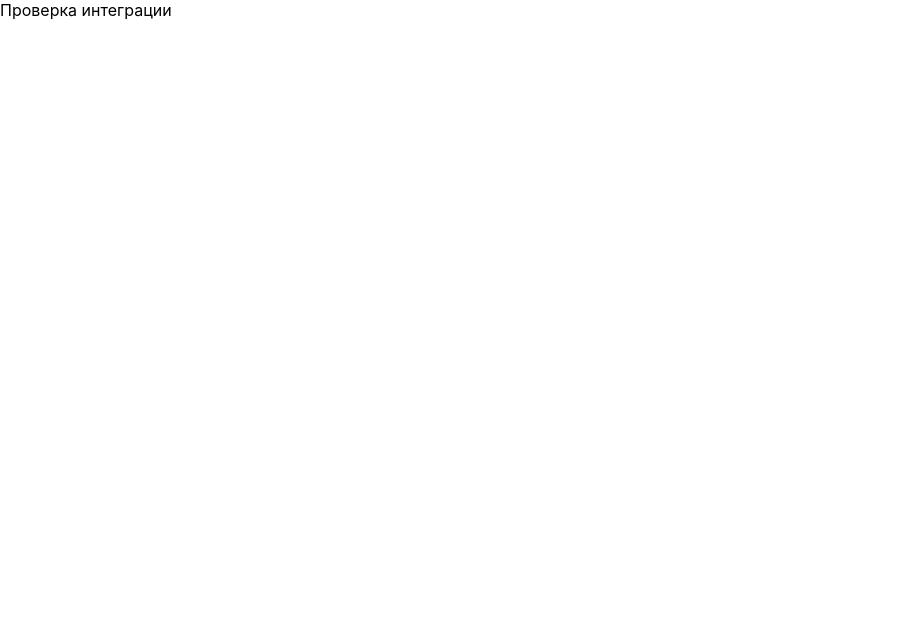
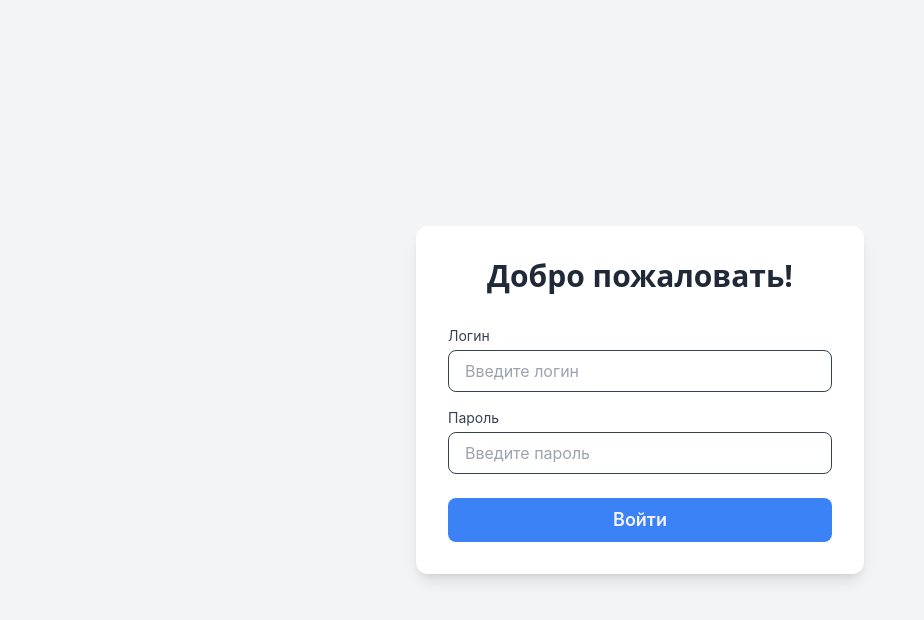
Before and after one commit to MeKiGiWi/mai_py_proj, a React (Create React App) app in the folder frontend/: page / in a window 1280 px wide. Shown: the top 620 px of the page, without its empty margins (0-924 px from the left). Built offline with nearby package versions, Linux system fonts and the light colour scheme; no server answers.

Commit message:
added registration form

```diff
--- a/frontend/src/App.js
+++ b/frontend/src/App.js
@@ -2,37 +2,12 @@ import logo from './logo.svg';
 import './App.css';
 import React, { useEffect } from 'react';
 import axios from 'axios';
+import Registerform from './components/Registerform';
 
-// function App() {
-//   return (
-//     <div className="App">
-//       <header className="App-header">
-//         <img src={logo} className="App-logo" alt="logo" />
-//         <p>
-//           Edit <code>src/App.js</code> and save to reload.
-//         </p>
-//         <a
-//           className="App-link"
-//           href="https://reactjs.org"
-//           target="_blank"
-//           rel="noopener noreferrer"
-//         >
-//           Learn React
-//         </a>
-//       </header>
-//     </div>
-//   );
-// }
-// frontend/src/App.js
-
-function App() {
-  useEffect(() => {
-    axios.get('/api/hello/')
-      .then(response => console.log(response.data))
-      .catch(error => console.error('Ошибка:', error));
-  }, []);
-
-  return <div>Проверка интеграции</div>;
+export default function App() {
+  return (
+    <div className='App'>
+      <Registerform/>
+    </div>
+  );
 }
-
-export default App;
--- /dev/null
+++ b/frontend/src/components/Registerform.js
@@ -0,0 +1,54 @@
+import React from "react";
+import "./Registerform.css"
+
+export default function Registerform(){
+    return (
+        <div className="flex min-h-screen bg-gray-100 p-4 items-center justify-center">
+            <div className="w-full max-w-md">
+                <form className="bg-white rounded-xl shadow-lg p-8 space-y-6">
+                    <h1 className="font-sans text-3xl font-semibold text-gray-800 mb-8">Добро пожаловать!</h1>
+
+                    <div className="space-y-4">
+                        <div>
+                            <label
+                            htmlFor="username"
+                            className="mb-1 block text-sm font-normal text-gray-700 text-left">
+                                Логин
+                            </label>
+                            <input
+                            type="text"
+                            placeholder="Введите логин"
+                            className="px-4 py-2 border border-gray-700 rounded-lg w-full"
+                            />
+                        </div>
+
+                        <div>
+                            <label
+                            htmlFor="username"
+                            className="mb-1 block text-sm font-normal text-gray-700 text-left">
+                                Пароль
+                            </label>
+                        <input
+                            type="text"
+                            placeholder="Введите пароль"
+                            className="px-4 py-2 border border-gray-700 rounded-lg w-full"
+                            />
+                        </div>
+                    </div>
+
+                    <div className="space-y-4">
+                        <div>
+                            <button
+                            type="signin"
+                            className="bg-blue-500 py-2 rounded-lg w-full
+                             text-gray-100 font-semibold text-center text-lg hover:bg-blue-600 transition">
+                                Войти
+                            </button>
+
+                        </div>
+                    </div>
+                </form>
+            </div>
+        </div>
+    );
+}
--- a/frontend/src/index.css
+++ b/frontend/src/index.css
@@ -1,3 +1,6 @@
+@tailwind base;
+@tailwind components;
+@tailwind utilities;
 body {
   margin: 0;
   font-family: -apple-system, BlinkMacSystemFont, 'Segoe UI', 'Roboto', 'Oxygen',
--- /dev/null
+++ b/frontend/tailwind.config.js
@@ -0,0 +1,10 @@
+/** @type {import('tailwindcss').Config} */
+module.exports = {
+  content: [
+    "./src/**/*.{js,jsx,ts,tsx}",
+  ],
+  theme: {
+    extend: {},
+  },
+  plugins: [],
+}
```
Also changed, not shown: frontend/package.json (+6 -1 lines), frontend/src/components/Registerform.css (added), 1 other file (tests, documents, lock files or other folders).
